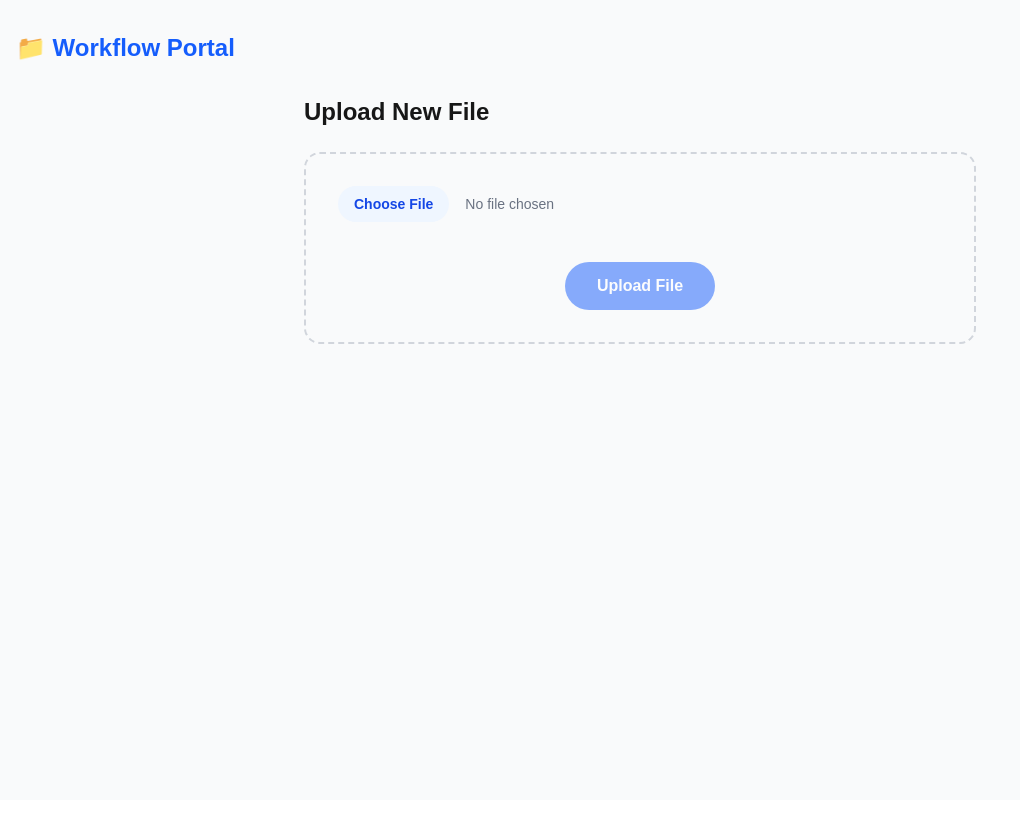
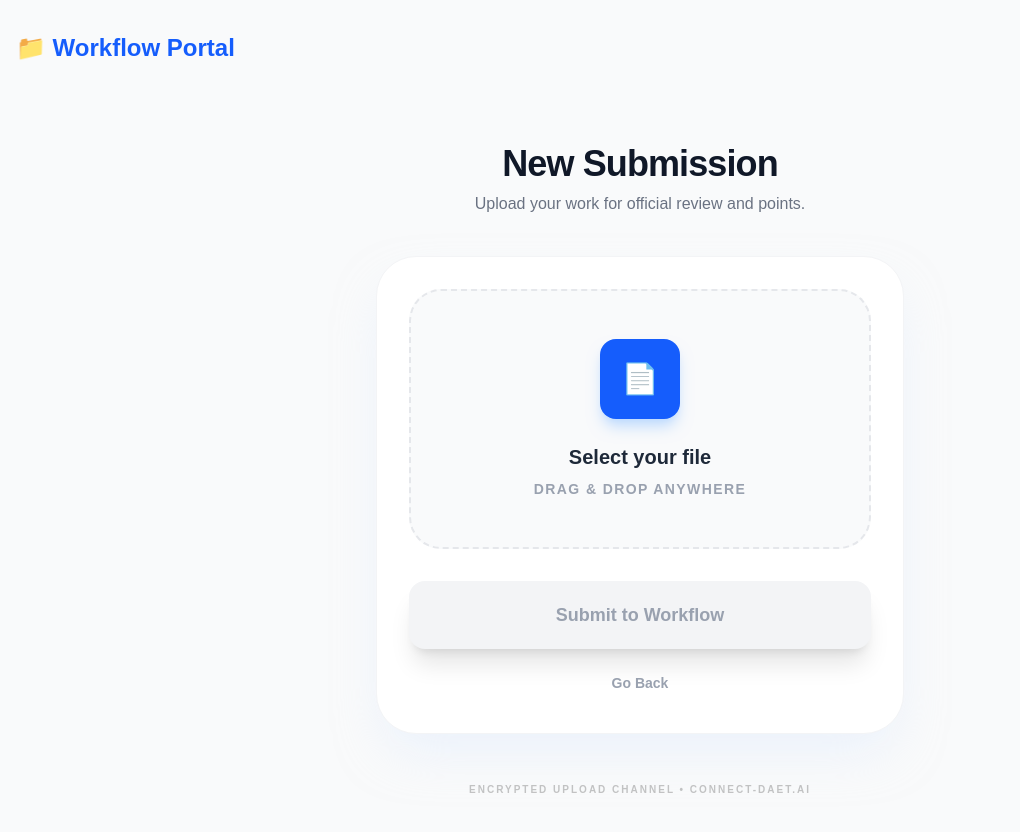
Before and after one commit to ivanlacson00-ux/connect-daet.ai-workflow, a Next.js app: page /workflow/user/upload in a window 1280 px wide. Shown: the top 832 px of the page, without its empty margins (0-1020 px from the left). Before the commit the page ends 800 px from the top, so only its background shows below. Built offline with nearby package versions, Linux system fonts and the light colour scheme.

Commit message:
improved uploads page

```diff
--- a/app/(dashboard)/workflow/user/upload/page.tsx
+++ b/app/(dashboard)/workflow/user/upload/page.tsx
@@ -1,4 +1,3 @@
-// src/app/(subsystems)/workflow/upload/page.tsx
 'use client';
 
 import { useState } from 'react';
@@ -42,30 +41,17 @@ export default function UploadPage() {
         return;
       }
 
-      console.log('Current user:', user.id, user.email);
-
       // Check if profile exists
-      const { data: profile, error: profileError } = await supabase
+      const { data: profile } = await supabase
         .from('profiles')
         .select('*')
         .eq('id', user.id)
         .single();
 
-      console.log('Profile check:', profile, profileError);
-
       if (!profile) {
-        // Create profile if it doesn't exist
-        console.log('Creating profile for user...');
-        const { error: insertError } = await supabase
+        await supabase
           .from('profiles')
           .insert({ id: user.id, email: user.email, role: 'user' });
-
-        if (insertError) {
-          console.error('Profile creation error:', insertError);
-          setMessage({ text: `Failed to create profile: ${insertError.message}`, type: 'error' });
-          return;
-        }
-        console.log('Profile created successfully');
       }
 
       // Upload file to storage
@@ -73,14 +59,11 @@ export default function UploadPage() {
       const fileName = `${Date.now()}_${Math.random().toString(36).substring(7)}.${fileExt}`;
       const filePath = `${user.id}/${fileName}`;
 
-      console.log('Uploading to storage:', filePath);
-
       const { error: uploadError } = await supabase.storage
         .from('workflow_uploads')
         .upload(filePath, file);
 
       if (uploadError) {
-        console.error('Storage upload error:', uploadError);
         setMessage({ text: `Storage error: ${uploadError.message}`, type: 'error' });
         return;
       }
@@ -90,10 +73,8 @@ export default function UploadPage() {
         .from('workflow_uploads')
         .getPublicUrl(filePath);
 
-      console.log('File uploaded, URL:', publicUrl);
-
-      // Save to database - using a direct insert with no RLS dependency
-      const { data: insertData, error: dbError } = await supabase
+      // Save to database
+      const { error: dbError } = await supabase
         .from('workflow_submissions')
         .insert({
           user_id: user.id,
@@ -102,26 +83,21 @@ export default function UploadPage() {
           file_size: file.size,
           file_type: file.type,
           status: 'pending_approver'
-        })
-        .select();
+        });
 
       if (dbError) {
-        console.error('Database insert error:', dbError);
         setMessage({ text: `Database error: ${dbError.message}`, type: 'error' });
         return;
       }
 
-      console.log('Database insert successful:', insertData);
-
-      setMessage({ text: 'File uploaded successfully!', type: 'success' });
+      setMessage({ text: 'File uploaded successfully! Redirecting...', type: 'success' });
       setFile(null);
 
-      // Reset file input
-      const fileInput = document.getElementById('file-input') as HTMLInputElement;
-      if (fileInput) fileInput.value = '';
+      setTimeout(() => {
+        window.location.href = '/workflow/user';
+      }, 1500);
 
     } catch (error: any) {
-      console.error('Unexpected error:', error);
       setMessage({ text: `Unexpected error: ${error.message}`, type: 'error' });
     } finally {
       setUploading(false);
@@ -129,48 +105,106 @@ export default function UploadPage() {
   };
 
   return (
-    <div className="max-w-2xl mx-auto">
-      <h2 className="text-2xl font-bold mb-6">Upload New File</h2>
+    <div className="max-w-xl mx-auto py-12 px-6">
+      {/* Header Section */}
+      <div className="text-center mb-10">
+        <h1 className="text-4xl font-black text-gray-900 tracking-tight mb-2">New Submission</h1>
+        <p className="text-gray-500 font-medium">Upload your work for official review and points.</p>
+      </div>
 
-      <div className="rounded-2xl border-2 border-dashed border-gray-300 p-8 text-center">
+      {/* Main Upload Card */}
+      <div className="bg-white rounded-[2.5rem] p-8 shadow-2xl shadow-blue-100/50 border border-gray-100">
+
+        <div className={`relative group transition-all duration-500 rounded-[2rem] border-2 border-dashed p-12 flex flex-col items-center justify-center overflow-hidden
+          ${file
+            ? 'border-blue-500 bg-blue-50/40 ring-4 ring-blue-50'
+            : 'border-gray-200 bg-gray-50 hover:bg-white hover:border-blue-400 hover:shadow-xl hover:shadow-blue-50'}`}
+        >
+          {/* Invisible Input covering the whole area */}
           <input
             id="file-input"
             type="file"
             onChange={handleFileChange}
-          className="mb-4 block w-full text-sm text-gray-500
-            file:mr-4 file:py-2 file:px-4
-            file:rounded-full file:border-0
-            file:text-sm file:font-semibold
-            file:bg-blue-50 file:text-blue-700
-            hover:file:bg-blue-100"
+            className="absolute inset-0 w-full h-full opacity-0 cursor-pointer z-20"
           />
 
-        {file && (
-          <div className="mt-4 p-3 bg-gray-50 rounded-lg">
-            <p className="font-medium">{file.name}</p>
-            <p className="text-sm text-gray-500">
-              {(file.size / 1024 / 1024).toFixed(2)} MB
+          {!file ? (
+            <>
+              <div className="w-20 h-20 bg-blue-600 rounded-2xl flex items-center justify-center text-3xl mb-6 shadow-lg shadow-blue-200 group-hover:scale-110 group-hover:rotate-3 transition-transform duration-300">
+                <span className="text-white">📄</span>
+              </div>
+              <p className="text-xl font-bold text-gray-800">Select your file</p>
+              <p className="text-sm text-gray-400 mt-2 font-semibold uppercase tracking-widest">Drag & Drop anywhere</p>
+            </>
+          ) : (
+            <div className="flex flex-col items-center animate-in zoom-in duration-300">
+              <div className="w-16 h-16 bg-green-500 rounded-full flex items-center justify-center text-white text-2xl mb-4 shadow-lg shadow-green-100">
+                ✓
+              </div>
+              <p className="text-lg font-black text-gray-900 truncate max-w-xs">{file.name}</p>
+              <p className="text-sm text-blue-600 font-bold mt-1">
+                {(file.size / 1024 / 1024).toFixed(2)} MB • Ready
               </p>
+              <button
+                onClick={(e) => { e.preventDefault(); setFile(null); }}
+                className="mt-4 text-xs font-bold text-red-400 hover:text-red-600 uppercase tracking-tighter transition-colors z-30"
+              >
+                Remove File
+              </button>
+            </div>
+          )}
+        </div>
+
+        {/* Dynamic Submission Button */}
+        <div className="mt-8">
+          <button
+            onClick={handleUpload}
+            disabled={!file || uploading}
+            className={`w-full py-5 rounded-2xl font-black text-lg transition-all flex items-center justify-center gap-3 shadow-xl active:scale-[0.97]
+              ${!file || uploading
+                ? 'bg-gray-100 text-gray-400 cursor-not-allowed'
+                : 'bg-blue-600 text-white hover:bg-blue-700 shadow-blue-200 hover:shadow-blue-300'}`}
+          >
+            {uploading ? (
+              <>
+                <span className="w-6 h-6 border-4 border-white/20 border-t-white rounded-full animate-spin" />
+                Uploading...
+              </>
+            ) : (
+              'Submit to Workflow'
+            )}
+          </button>
+
+          <button
+            onClick={() => window.history.back()}
+            className="w-full mt-4 py-2 text-sm font-bold text-gray-400 hover:text-gray-600 transition-colors"
+          >
+            Go Back
+          </button>
+        </div>
+      </div>
+
+      {/* Success/Error Feedback */}
+      {message && (
+        <div className={`mt-8 p-5 rounded-2xl border-2 flex items-center gap-4 animate-in slide-in-from-bottom-4 duration-500 ${
+          message.type === 'success'
+            ? 'bg-green-50 border-green-100 text-green-800'
+            : 'bg-red-50 border-red-100 text-red-800'
+        }`}>
+          <div className={`w-10 h-10 rounded-full flex items-center justify-center shrink-0 ${
+            message.type === 'success' ? 'bg-green-200' : 'bg-red-200'
+          }`}>
+            {message.type === 'success' ? '✔️' : '⚠️'}
+          </div>
+          <p className="font-bold">{message.text}</p>
         </div>
       )}
 
-        <button
-          onClick={handleUpload}
-          disabled={!file || uploading}
-          className="mt-6 rounded-full bg-blue-600 px-8 py-3 text-white font-semibold
-            hover:bg-blue-700 disabled:opacity-50 disabled:cursor-not-allowed
-            transition-colors"
-        >
-          {uploading ? 'Uploading...' : 'Upload File'}
-        </button>
-
-        {message && (
-          <div className={`mt-4 p-3 rounded-lg text-left ${
-            message.type === 'success' ? 'bg-green-50 text-green-700' : 'bg-red-50 text-red-700'
-          }`}>
-            <strong>{message.type === 'success' ? '✓' : '✗'}</strong> {message.text}
-          </div>
-        )}
+      {/* Security Footer */}
+      <div className="mt-12 text-center opacity-40 grayscale flex items-center justify-center gap-4">
+        <span className="text-[10px] font-black uppercase tracking-[0.2em] text-gray-500">
+          Encrypted Upload Channel • CONNECT-Daet.ai
+        </span>
       </div>
     </div>
   );
```
Lines whose indentation alone changed are shown as unchanged.
